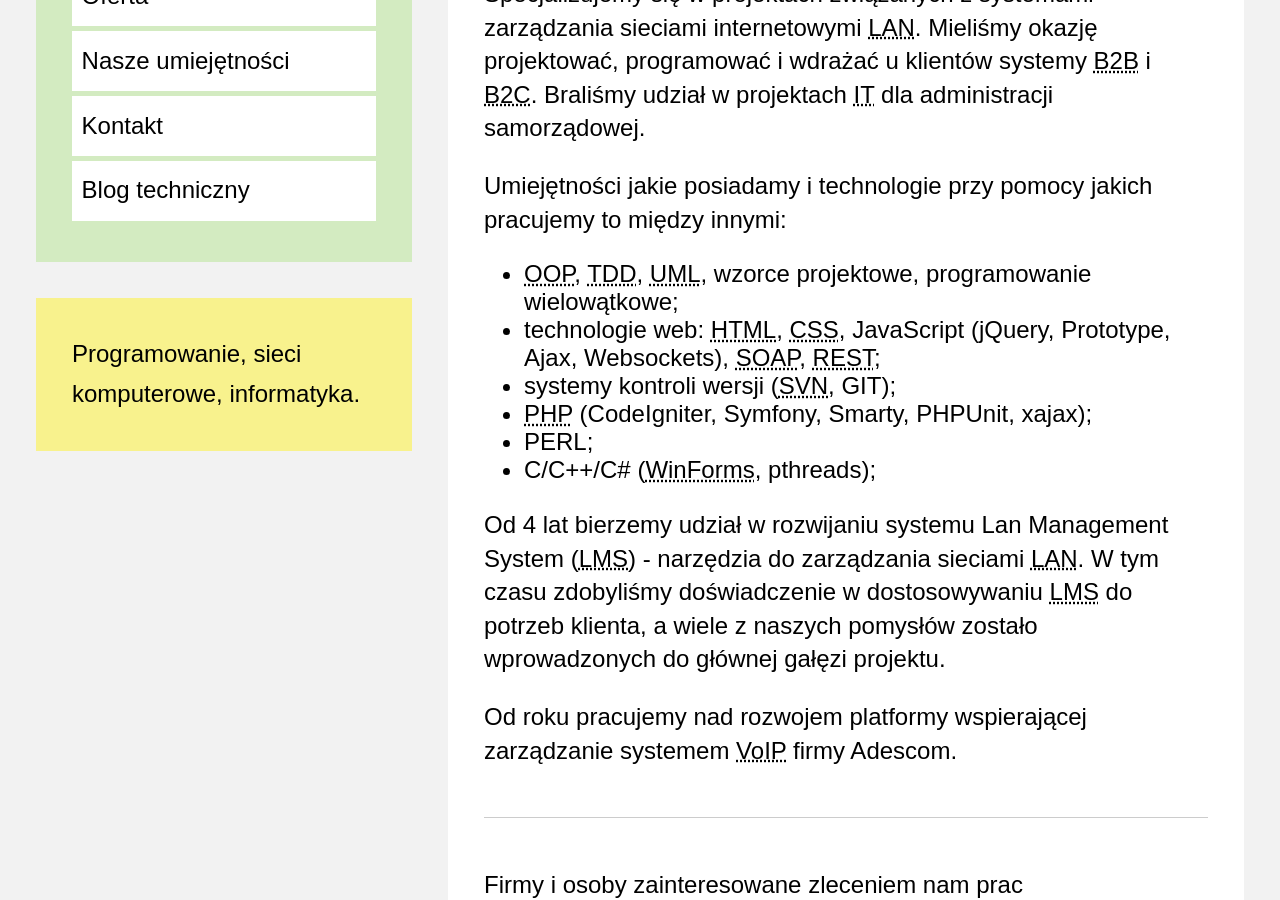
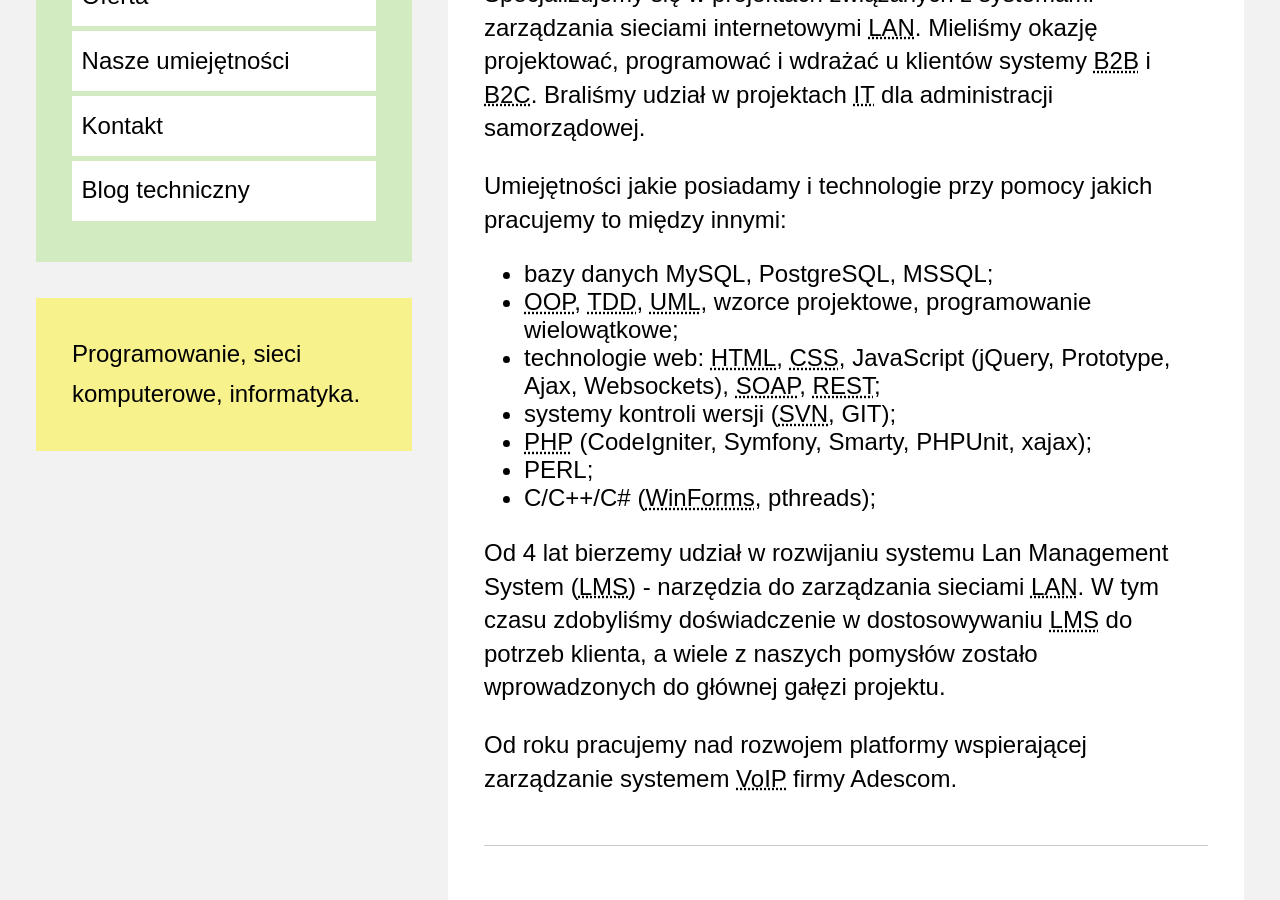
Before and after one commit to maciejlew/maciejlew.github.io, a Jekyll site: the page built from pages/skills.md, in a window 1280 px wide and 900 px high, scrolled down 360 px. Built offline with Jekyll 4.4.1, drawn with Linux system fonts in a browser that asks for light colours.

Commit message:
SQL skills

```diff
--- a/pages/skills.md
+++ b/pages/skills.md
@@ -15,7 +15,7 @@ samorządowej.
 
 Umiejętności jakie posiadamy i technologie przy pomocy jakich pracujemy to między innymi:
 
-
+ * bazy danych MySQL, PostgreSQL, MSSQL;
  * OOP, TDD, UML, wzorce projektowe, programowanie wielowątkowe;
  * technologie web: HTML, CSS, JavaScript (jQuery, Prototype, Ajax, Websockets), SOAP, REST;
  * systemy kontroli wersji (SVN, GIT);
```
